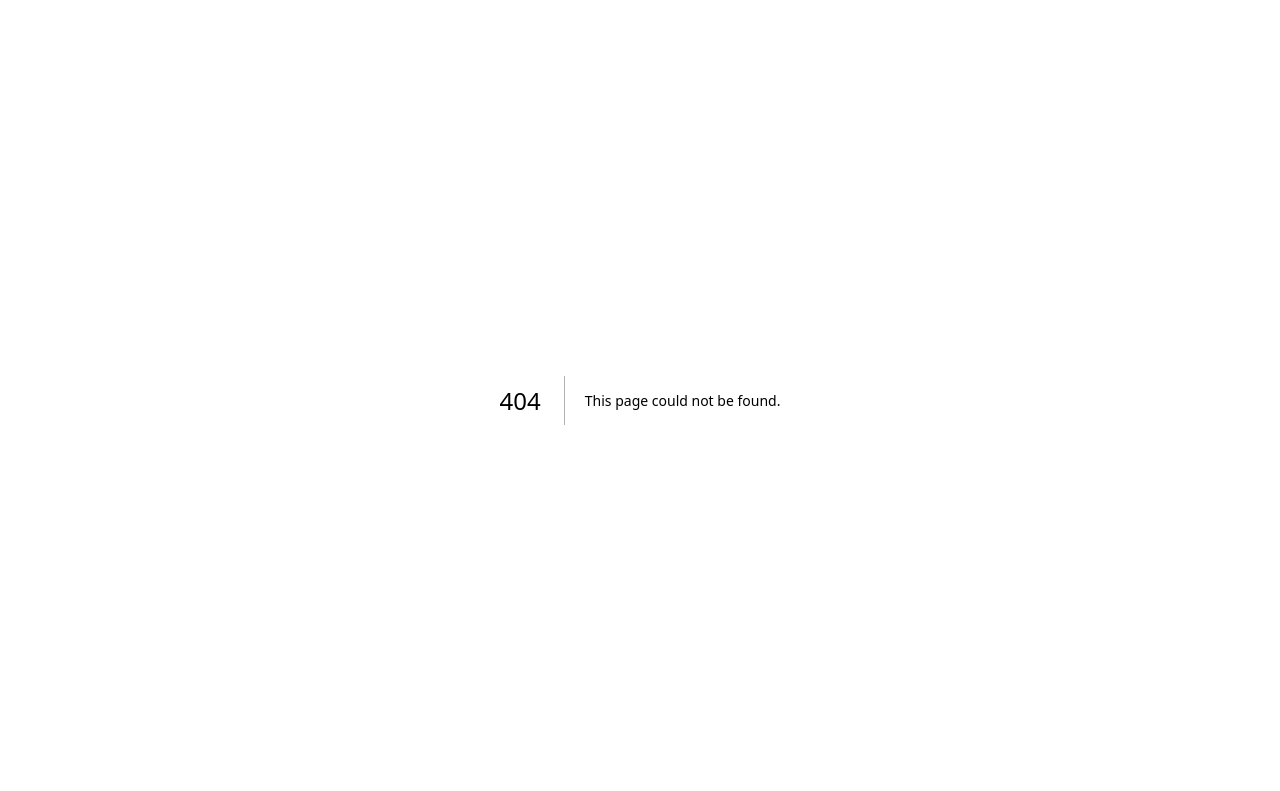
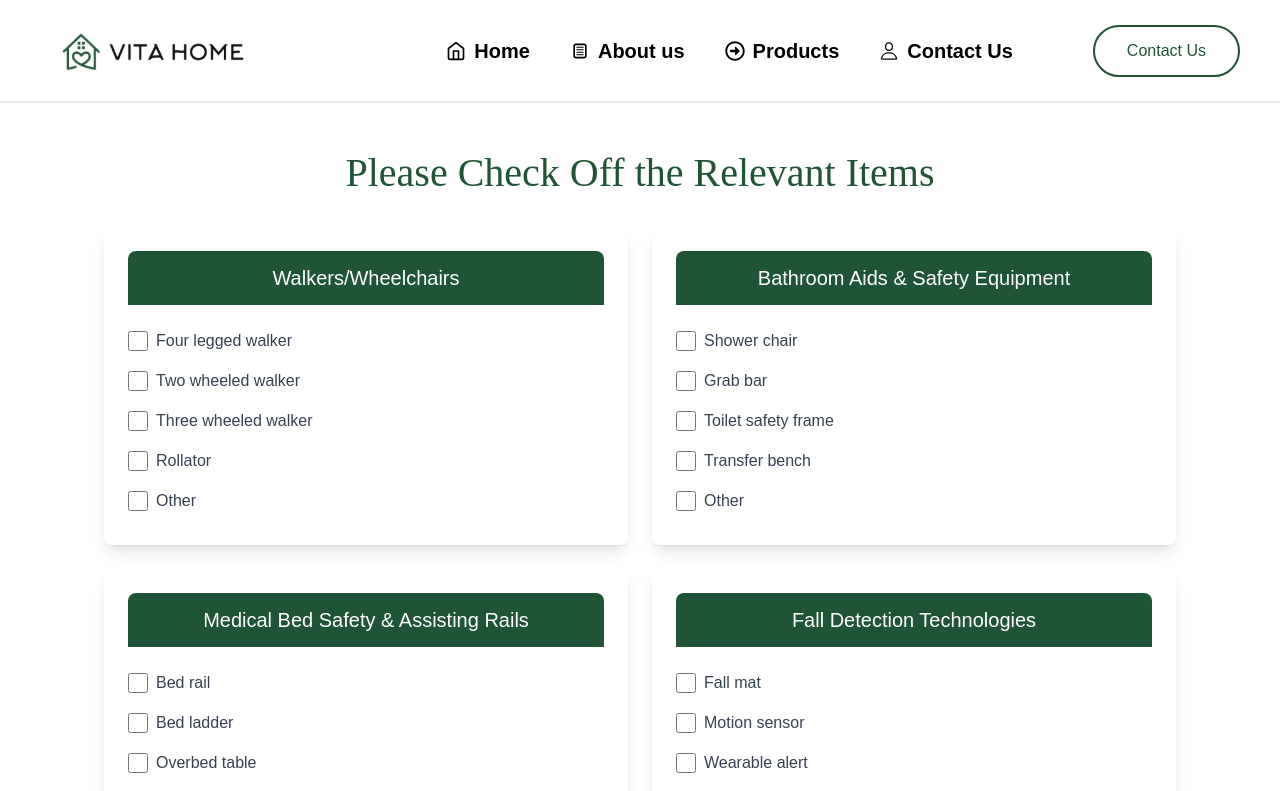
Before and after one commit to markw24/vitahome, a Next.js app: page /recommendations in a window 1280 px wide. Before the commit this address had no page. Shown: the top 791 px of the page. Built offline with nearby package versions, Linux system fonts and the light colour scheme.

Commit message:
Update Checklist page

```diff
--- /dev/null
+++ b/src/app/components/Checklist.js
@@ -0,0 +1,77 @@
+// /components/Checklist.js
+import React, { useState } from 'react';
+
+const categories = [
+  {
+    title: 'Walkers/Wheelchairs',
+    items: ['Four legged walker', 'Two wheeled walker', 'Three wheeled walker', 'Rollator', 'Other'],
+  },
+  {
+    title: 'Bathroom Aids & Safety Equipment',
+    items: ['Shower chair', 'Grab bar', 'Toilet safety frame', 'Transfer bench', 'Other'],
+  },
+  {
+    title: 'Medical Bed Safety & Assisting Rails',
+    items: ['Bed rail', 'Bed ladder', 'Overbed table', 'Trapeze bar', 'Other'],
+  },
+  {
+    title: 'Fall Detection Technologies',
+    items: ['Fall mat', 'Motion sensor', 'Wearable alert', 'Smart home integration', 'Other'],
+  },
+];
+
+const Checklist = () => {
+  const [selectedItems, setSelectedItems] = useState({});
+
+  const handleCheckboxChange = (category, item) => {
+    setSelectedItems(prevState => ({
+      ...prevState,
+      [category]: {
+        ...prevState[category],
+        [item]: !prevState[category]?.[item],
+      },
+    }));
+  };
+
+  const handleSubmit = async (e) => {
+    e.preventDefault();
+    // Submit the selected items to the backend
+    await fetch('/api/saveSelections', {
+      method: 'POST',
+      headers: {
+        'Content-Type': 'application/json',
+      },
+      body: JSON.stringify(selectedItems),
+    });
+    alert('Selections saved!');
+  };
+
+  return (
+    <form onSubmit={handleSubmit} className="flex flex-wrap justify-center gap-6 w-full max-w-6xl mx-auto px-6">
+      <h2 className="text-center text-[40px] font-Playfair w-full text-[#1F5434]">Please Check Off the Relevant Items</h2>
+      <div className="flex flex-wrap justify-between w-full">
+        {categories.map((category) => (
+          <div key={category.title} className="category bg-white p-6 rounded-lg shadow-lg flex-[0_0_calc(50%-12px)] mb-6">
+            <h3 className="bg-[#1F5434] text-white text-[20px] p-3 rounded-t-lg text-center">{category.title}</h3>
+            <div className="items mt-4">
+              {category.items.map(item => (
+                <div key={item} className="item flex items-center space-x-2 py-2">
+                  <input
+                    type="checkbox"
+                    className="form-checkbox h-5 w-5 text-[#1F5434]"
+                    checked={selectedItems[category.title]?.[item] || false}
+                    onChange={() => handleCheckboxChange(category.title, item)}
+                  />
+                  <label className="ml-2 text-gray-700">{item}</label>
+                </div>
+              ))}
+            </div>
+          </div>
+        ))}
+      </div>
+      <button type="submit" className="bg-[#1F5434] text-white text-[20px] p-3 rounded-lg w-full hover:bg-opacity-75 transition">Submit</button>
+    </form>
+  );
+};
+
+export default Checklist;
--- a/src/app/components/Navbar.js
+++ b/src/app/components/Navbar.js
@@ -13,7 +13,7 @@ const Navbar = () => {
       <img alt="main logo" src="vita-logo.svg"/>
       <div className="flex space-x-10">
         <div className="text-black text-[20px] font-bold flex items-center hover:text-[#1F5434]">
-          <Link href="/dashboard" className="flex items-center space-x-2">
+          <Link href="/" className="flex items-center space-x-2">
             <FiHome/>
             <span>Home</span>
           </Link>
--- a/src/app/components/footer.js
+++ b/src/app/components/footer.js
@@ -4,7 +4,7 @@ import React from 'react';
 
 const Footer = () => {
   return (
-    <footer className="relative bg-[#a8bfa3] overflow-hidden pb-10">
+    <footer className="relative bg-[#a8bfa3] overflow-hidden">
       <div className="footer-content relative z-10 p-10">
         <div className="flex justify-between items-center">
           <img src="vita-logo.svg" alt="Vita Home Logo" />
@@ -27,7 +27,7 @@ const Footer = () => {
             By subscribing you agree to with our <Link href="#"><span className="underline">Privacy Policy</span></Link>
           </p>
         </div>
-        <div className="mt-6 flex justify-between items-center border-t pt-4">
+        <div className="mt-6 flex justify-between items-center border-t pt-5">
           <nav className="flex space-x-4">
             <Link href="#"><span className="text-sm text-gray-600 hover:text-gray-800">Privacy Policy</span></Link>
             <Link href="#"><span className="text-sm text-gray-600 hover:text-gray-800">Terms of Service</span></Link>
--- a/src/app/page.js
+++ b/src/app/page.js
@@ -3,6 +3,7 @@ import EquipmentList from "./components/equipmentList";
 import Navbar from "./components/Navbar";
 import IntroBox from "./components/introBox";
 import Footer from "./components/footer";
+import Link from "next/link";
 
 export default async function HomePage() {
   const equipment = await fetchEquipment();
@@ -15,9 +16,11 @@ export default async function HomePage() {
         <EquipmentList equipment={equipment} />
 
         <div className="flex flex-col space-y-5 items-center p-20">
-          <div className="bg-white rounded-full border-2 border-[#1F5434] px-8 py-2 inline-block group hover:bg-[#1F5434] hover:bg-opacity-75">
-            <h1 className="text-[#1F5434] text-[24px] font-Montserrat group-hover:text-white">I’ve received recommendations for home accessibility device installation</h1>
-          </div>
+          <Link href='/recommendations'>
+            <div className="bg-white rounded-full border-2 border-[#1F5434] px-8 py-2 inline-block group hover:bg-[#1F5434] hover:bg-opacity-75">
+              <h1 className="text-[#1F5434] text-[24px] font-Montserrat group-hover:text-white">I’ve received recommendations for home accessibility device installation</h1>
+            </div>
+          </Link>
           <div className="bg-white rounded-full border-2 border-[#1F5434] px-8 py-2 inline-block group hover:bg-[#1F5434] hover:bg-opacity-75">
             <h1 className="text-[#1F5434] text-[24px] font-Montserrat group-hover:text-white">I’ve not yet consulted a professional but looking to browse options</h1>
           </div>
--- /dev/null
+++ b/src/app/recommendations/page.js
@@ -0,0 +1,18 @@
+'use client';
+import Navbar from "../components/Navbar";
+import Footer from "../components/footer";
+import Checklist from "../components/Checklist";
+
+export default function Recommendations() {
+  return (
+    <>
+      <main className="bg-white min-h-screen">
+        <Navbar />
+        <div className="flex flex-col py-10 px-20 items-center">
+          <Checklist />
+        </div>
+        <Footer />
+      </main>
+    </>
+  );
+}
```
